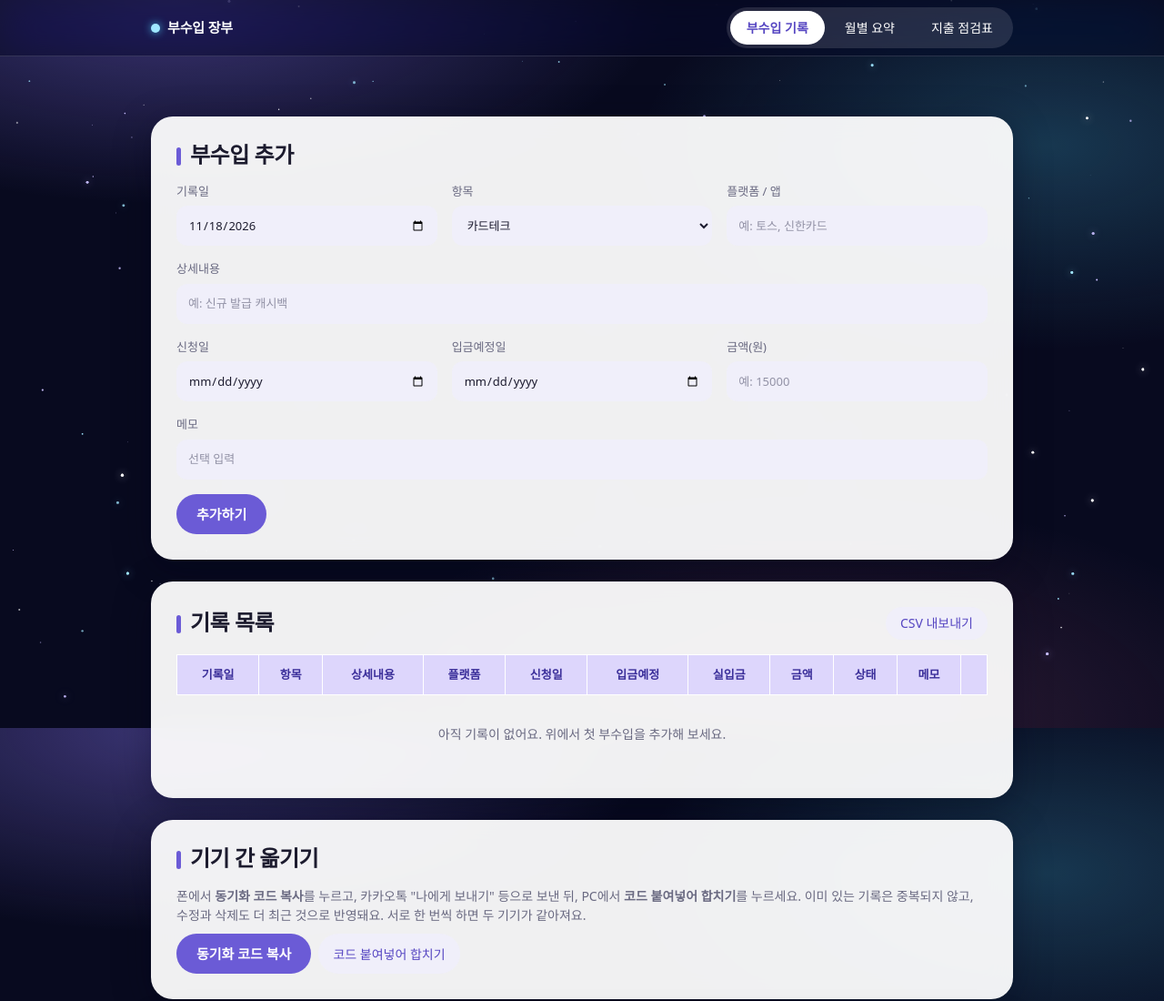
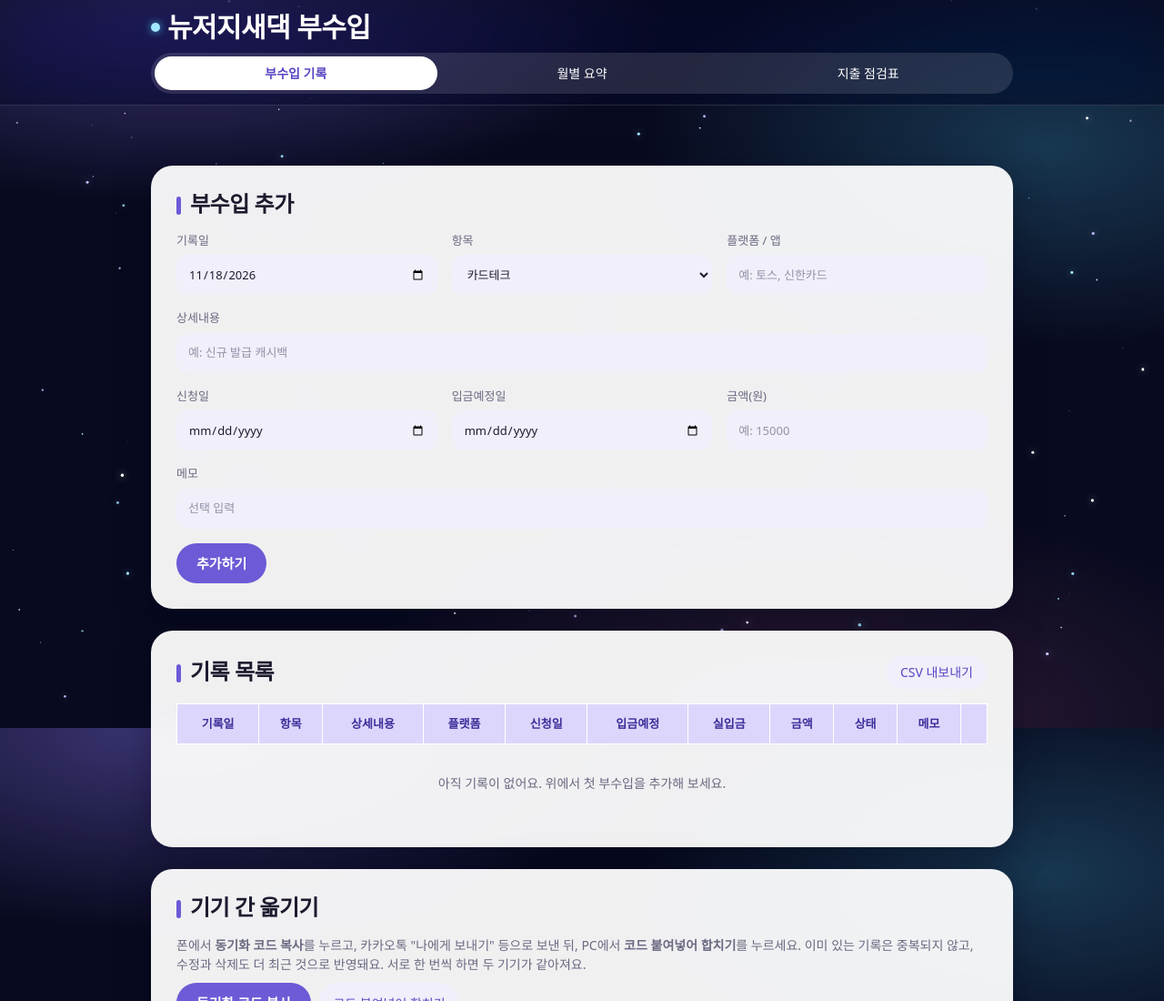
Before and after one commit to khyeon0523-sudo/First-repo, a plain HTML site: page budget/index.html in a window 1280 px wide. Shown: the top 1100 px of the page at 91% size. Drawn offline with Linux system fonts and the light colour scheme.

Commit message:
상단 제목을 뉴저지새댁 부수입으로 변경하고 탭 3개를 아래 한 줄로 배치
Co-Authored-By: Claude Sonnet 5.5 <noreply@anthropic.com>
Claude-Session: https://claude.ai/code/session_015Y8ZLiZJVmvFQZ7ii2kCT9

```diff
--- a/budget/index.html
+++ b/budget/index.html
@@ -6,7 +6,7 @@
 <meta name="apple-mobile-web-app-capable" content="yes">
 <meta name="theme-color" content="#080a1f">
 <meta name="color-scheme" content="light">
-<title>부수입 장부</title>
+<title>뉴저지새댁 부수입</title>
 <style>
 /* 애플 스타일: 넓은 여백, 큰 제목, 흰 카드와 연회색 바탕, 반투명 상단바, 알약 버튼, 파란 포인트 (라이트·다크 자동) */
 :root{
@@ -25,8 +25,8 @@ body{background:
     var(--bg);
   background-attachment:fixed;min-height:100%;color:var(--ink);font-family:var(--body);line-height:1.5;font-size:15px;-webkit-font-smoothing:antialiased}
 .nav{position:sticky;top:0;z-index:10;background:var(--nav);-webkit-backdrop-filter:saturate(180%) blur(20px);backdrop-filter:saturate(180%) blur(20px);border-bottom:1px solid var(--line)}
-.nav-in{max-width:980px;margin:0 auto;padding:8px 16px;display:flex;justify-content:space-between;align-items:center;gap:12px;flex-wrap:wrap}
-.brand{font-weight:700;font-size:15px;letter-spacing:-.01em;display:inline-flex;align-items:center;gap:8px}
+.nav-in{max-width:980px;margin:0 auto;padding:12px 16px;display:flex;flex-direction:column;align-items:stretch;gap:10px}
+.brand{font-weight:800;font-size:clamp(24px,5.5vw,30px);line-height:1.2;letter-spacing:-.02em;display:inline-flex;align-items:center;gap:8px}
 .brand::before{content:"";width:10px;height:10px;border-radius:50%;background:var(--accent)}
 .wrap{position:relative;z-index:1;max-width:980px;margin:0 auto;padding:24px 16px 80px;display:flex;flex-direction:column;gap:24px}
 h1{font-family:var(--display);font-size:clamp(34px,7vw,56px);line-height:1.08;margin:0;font-weight:700;letter-spacing:-.035em;text-wrap:balance}
@@ -93,8 +93,8 @@ dialog::backdrop{background:rgba(0,0,0,.4);-webkit-backdrop-filter:blur(6px);bac
 .nav .btn:hover{background:rgba(255,255,255,.24);filter:none}
 .msg{color:rgba(255,255,255,.78)}
 section,.tile{-webkit-backdrop-filter:blur(14px);backdrop-filter:blur(14px);box-shadow:0 10px 40px rgba(4,5,25,.35)}
-.tabs{display:flex;gap:4px;background:rgba(255,255,255,.12);padding:4px;border-radius:980px}
-.tab{border:0;background:transparent;color:#fff;border-radius:980px;padding:8px 18px;cursor:pointer;font-weight:500;min-height:36px;font-size:14px;white-space:nowrap}
+.tabs{display:flex;width:100%;gap:4px;background:rgba(255,255,255,.12);padding:4px;border-radius:980px}
+.tab{flex:1;border:0;background:transparent;color:#fff;border-radius:980px;padding:8px 18px;cursor:pointer;font-weight:500;min-height:36px;font-size:14px;white-space:nowrap}
 .tab:hover{background:rgba(255,255,255,.14)}
 .tab.active{background:#fff;color:var(--accent-text);font-weight:700}
 .tab:focus-visible{outline:3px solid rgba(255,255,255,.7);outline-offset:2px}
@@ -102,7 +102,7 @@ section,.tile{-webkit-backdrop-filter:blur(14px);backdrop-filter:blur(14px);box-
 .view[hidden]{display:none}
 .listhead{display:flex;justify-content:space-between;align-items:center;gap:8px;margin-bottom:16px}
 .listhead h2{margin:0}
-@media (max-width:720px){.tabs{width:100%}.tab{flex:1;padding:8px 6px}}
+@media (max-width:720px){.tab{padding:8px 6px}}
 th{background:#ddd6fc;color:#3b2f9a;font-weight:700;font-size:13px;text-align:center;border:1px solid #ffffff;border-bottom:1px solid #ffffff}
 th.num{text-align:center}
 .chk th:first-child{text-align:center}
@@ -121,7 +121,7 @@ textarea.big{min-height:120px;font-family:monospace;font-size:12px}
 </head>
 <body>
 <canvas id="stars" aria-hidden="true"></canvas>
-<nav class="nav"><div class="nav-in"><span class="brand">부수입 장부</span>
+<nav class="nav"><div class="nav-in"><span class="brand">뉴저지새댁 부수입</span>
   <div class="tabs" role="tablist" aria-label="화면 선택">
     <button class="tab active" type="button" role="tab" aria-selected="true" data-v="log">부수입 기록</button>
     <button class="tab" type="button" role="tab" aria-selected="false" data-v="summary">월별 요약</button>
```
